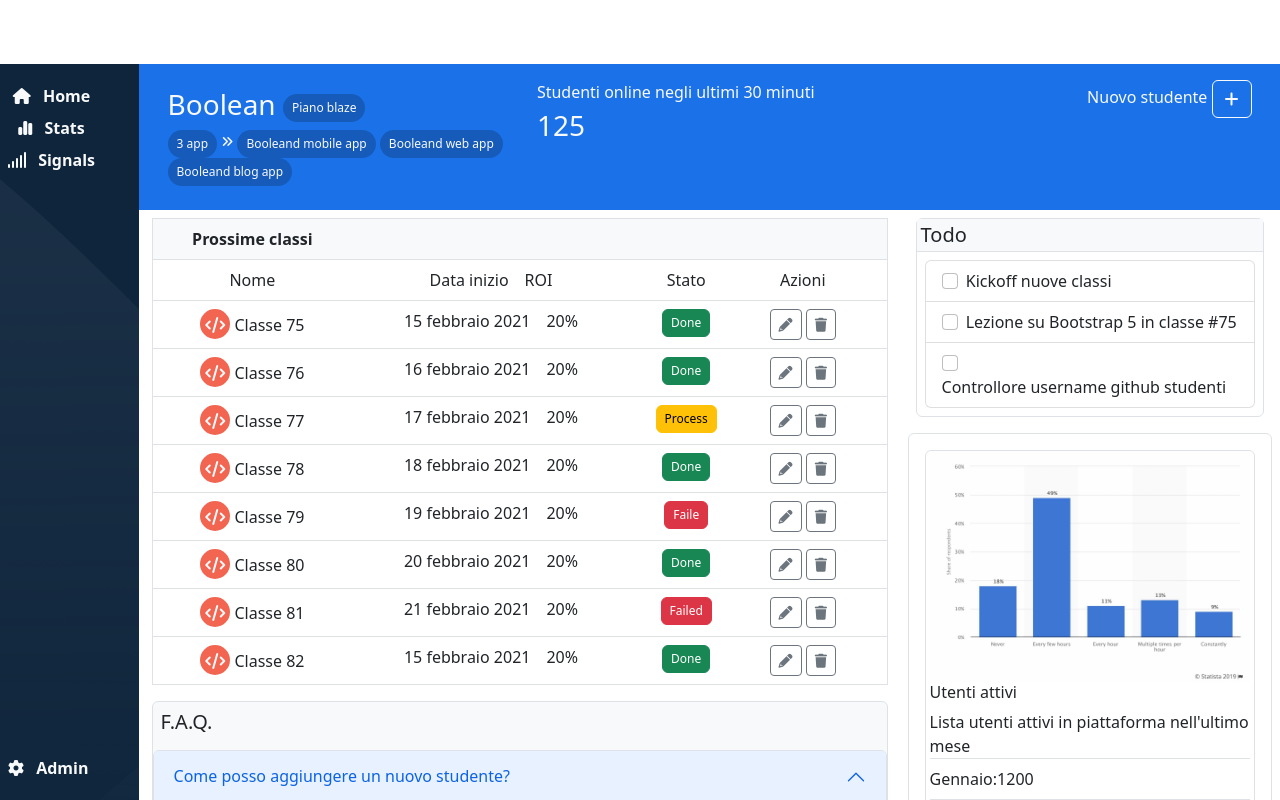
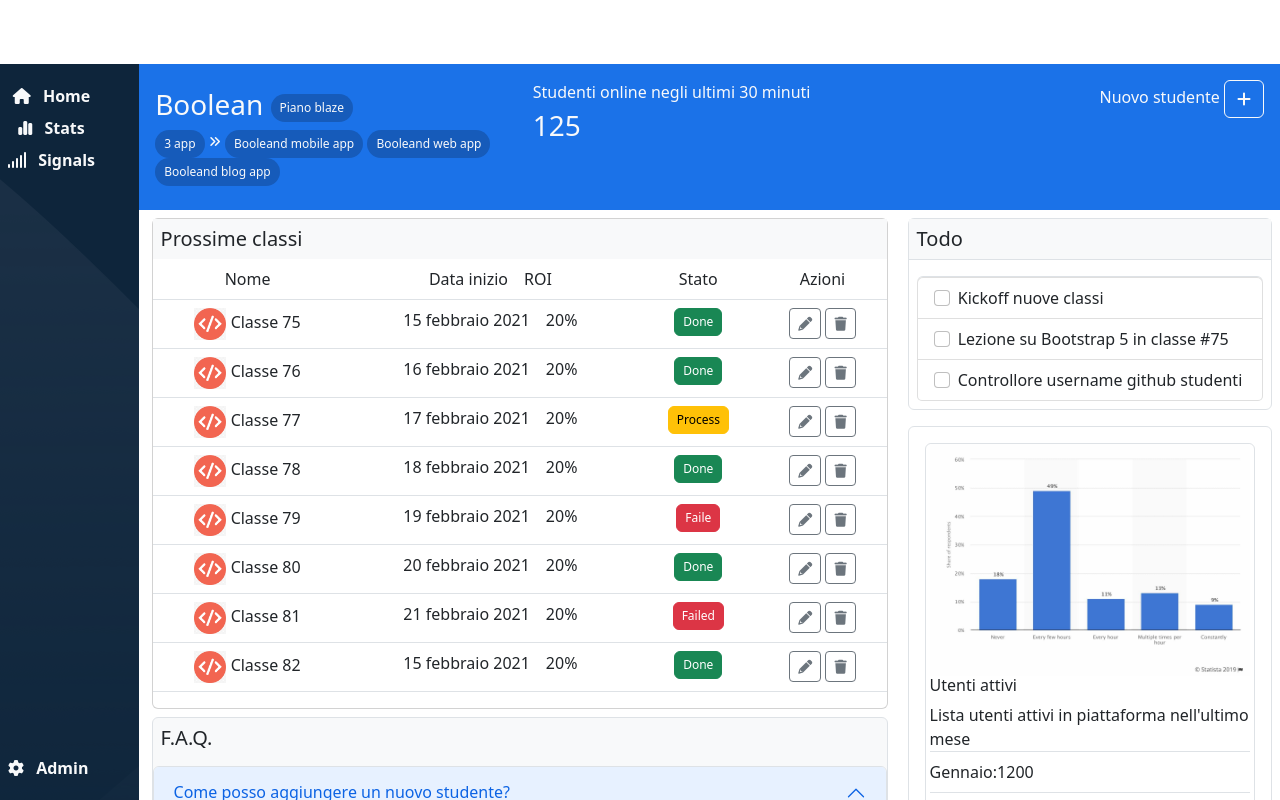
Before and after one commit to MartinaDR1/html-css-bootstrap-dashboard, a plain HTML site: page index.html in a window 1280 px wide. Drawn offline with nearby package versions, Linux system fonts and the light colour scheme.

Commit message:
add details table

```diff
--- a/css/style.css
+++ b/css/style.css
@@ -67,7 +67,9 @@ img{
     width: calc(100% - 50px);
     overflow-y: auto;
 }
-
+::-webkit-scrollbar{
+    display: none;
+}
 .content .boolean_student{
     background-color: var(--bg-blue);
 }
@@ -78,8 +80,5 @@ img{
 
 .content .table .code{
     display: inline-block;
-    width: 30px;
-    height: 30px;
-    background-color: #f26551;
-    border-radius: 50%;
+    width: 2rem;
 }
--- a/index.html
+++ b/index.html
@@ -55,9 +55,11 @@
 
             </div>
 
+            <!-- /Sidebar -->
+
             <div class="content">
                 <section class="boolean_student">
-                    <div class="container">
+
                     <div class="row text-light p-3">
                         <div class="col-sm-12 col-md-4 order-sm-1 order-md-0
                                 py-sm-2 text-start">
@@ -154,7 +156,7 @@
                                             novalidate>
                                             <div class="col-md-6 text-black">
                                                 <label for="validationCustom01"
-                                                    class="form-label ">Nome</label>
+                                                    class="form-label">Nome</label>
                                                 <input type="text"
                                                     class="form-control"
                                                     id="validationCustom01"
@@ -301,36 +303,31 @@
                                 </div>
                         </div>
                     </div>
-                    </div>
+
                 </section>
+
+                <!-- /section student -->
+
                 <div class="container">
                     <div class="row ">
                         <div class="col-12 col-lg-8 class my-2">
-                            <table class="table border text-center">
-
+                            <div class="card mb-2">
+                                <h5 class="my-0 p-2 bg-light">Prossime classi</h5>
+                                <table class="table text-center">
                                     <thead>
-                                    <tr class="bg-light">
-                                        <th scope="col">Prossime classi</th>
-                                        <th scope="col"></th>
-                                        <th scope="col"></th>
-                                        <th scope="col"></th>
-                                        <th scope="col"></th>
-                                    </tr>
-                                </thead>
-
-                                <tbody>
-                                    <tr class="border">
+                                        <tr class="border-bottom">
                                             <th class="fw-normal" scope="col">Nome</th>
                                             <th class="fw-normal d-sm-none d-md-inline-block border-0" scope="col">Data inizio</th>
-                                        <th class="fw-normal d-sm-none d-md-inline-block text-center border-0" scope="col">ROI</th>
+                                            <th class="fw-normal d-sm-none d-md-inline-block border-0" scope="col">ROI</th>
                                             <th class="fw-normal" scope="col">Stato</th>
                                             <th class="fw-normal" scope="col">Azioni</th>
                                         </tr>
-
-                                    <tr class="border">
+                                    </thead>
+                                    <tbody>
+                                        <tr class="border-bottom">
                                             <th class="fw-normal" scope="row">
                                                 <div class="code">
-                                                <i class="fa-solid fa-code text-light py-2"></i>
+                                                    <img src="./img/class-avatar.jpg" alt="">
                                                 </div>
                                                 Classe 75
                                             </th>
@@ -357,10 +354,10 @@
                                             </td>
                                         </tr>
 
-                                    <tr class="border">
+                                        <tr class="border-bottom">
                                             <th class="fw-normal" scope="row">
                                                 <div class="code">
-                                                <i class="fa-solid fa-code text-light py-2"></i>
+                                                    <img src="./img/class-avatar.jpg" alt="">
                                                 </div>
                                                 Classe 76
                                             </th>
@@ -387,10 +384,10 @@
                                             </td>
                                         </tr>
 
-                                    <tr class="border">
+                                        <tr class="border-bottom">
                                             <th class="fw-normal" scope="row">
                                                 <div class="code">
-                                                <i class="fa-solid fa-code text-light py-2"></i>
+                                                    <img src="./img/class-avatar.jpg" alt="">
                                                 </div>
                                                 Classe 77
                                             </th>
@@ -417,10 +414,10 @@
                                             </td>
                                         </tr>
 
-                                    <tr class="border">
+                                        <tr class="border-bottom">
                                             <th class="fw-normal" scope="row">
                                                 <div class="code">
-                                                <i class="fa-solid fa-code text-light py-2"></i>
+                                                    <img src="./img/class-avatar.jpg" alt="">
                                                 </div>
                                                 Classe 78
                                             </th>
@@ -447,10 +444,10 @@
                                             </td>
                                         </tr>
 
-                                    <tr class="border">
+                                        <tr class="border-bottom">
                                             <th class="fw-normal" scope="row">
                                                 <div class="code">
-                                                <i class="fa-solid fa-code text-light py-2"></i>
+                                                    <img src="./img/class-avatar.jpg" alt="">
                                                 </div>
                                                 Classe 79
                                             </th>
@@ -477,10 +474,10 @@
                                             </td>
                                         </tr>
 
-                                    <tr class="border">
+                                        <tr class="border-bottom">
                                             <th class="fw-normal" scope="row">
                                                 <div class="code">
-                                                <i class="fa-solid fa-code text-light py-2"></i>
+                                                    <img src="./img/class-avatar.jpg" alt="">
                                                 </div>
                                                 Classe 80
                                             </th>
@@ -507,10 +504,10 @@
                                             </td>
                                         </tr>
 
-                                    <tr class="border">
+                                        <tr class="border-bottom">
                                             <th class="fw-normal" scope="row">
                                                 <div class="code">
-                                                <i class="fa-solid fa-code text-light py-2"></i>
+                                                    <img src="./img/class-avatar.jpg" alt="">
                                                 </div>
                                                 Classe 81
                                             </th>
@@ -537,10 +534,10 @@
                                             </td>
                                         </tr>
 
-                                    <tr class="border">
+                                        <tr class="border-bottom">
                                             <th class="fw-normal" scope="row">
                                                 <div class="code">
-                                                <i class="fa-solid fa-code text-light py-2"></i>
+                                                    <img src="./img/class-avatar.jpg" alt="">
                                                 </div>
                                                 Classe 82
                                             </th>
@@ -568,8 +565,9 @@
                                         </tr>
                                     </tbody>
                                 </table>
+                            </div>
 
-                           <div class="faq border bg-light rounded-2">
+                            <div class="card faq border bg-light rounded-2">
                                 <h5 class="p-2">F.A.Q.</h5>
                                 <div class="accordion" id="accordionExample">
                                     <div class="accordion-item">
@@ -613,10 +611,10 @@
                         </div>
 
                         <div class="col-12 col-lg-4 todo mb-2 px-2">
-                            <div class="todolist border rounded-2 m-2">
-                                <h5 class="border-bottom bg-light p-1">Todo</h5>
+                            <div class="card todolist border rounded-2 mt-2">
+                                <h5 class="border-bottom p-2 bg-light">Todo</h5>
 
-                                <ul class="list-group m-2">
+                                <ul class="list-group m-2 bg-light">
                                     <li class="list-group-item">
                                         <input class="form-check-input me-1" type="checkbox" value="" id="firstCheckbox">
                                         <label class="form-check-label" for="firstCheckbox">Kickoff nuove classi</label>
@@ -632,7 +630,7 @@
                                 </ul>
                             </div>
 
-                            <div class="stats border rounded-2 mt-3 p-3">
+                            <div class="card stats border rounded-2 mt-3 p-3">
                                 <div class="info border rounded-2 px-1">
                                     <img src="./img/stats.jpeg" alt="">
 
```
Lines whose indentation alone changed are shown as unchanged.
